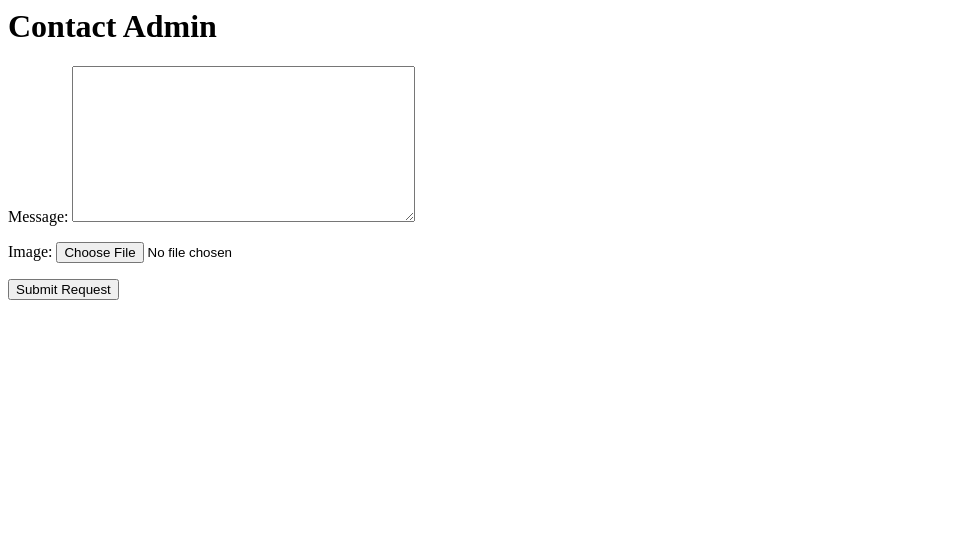
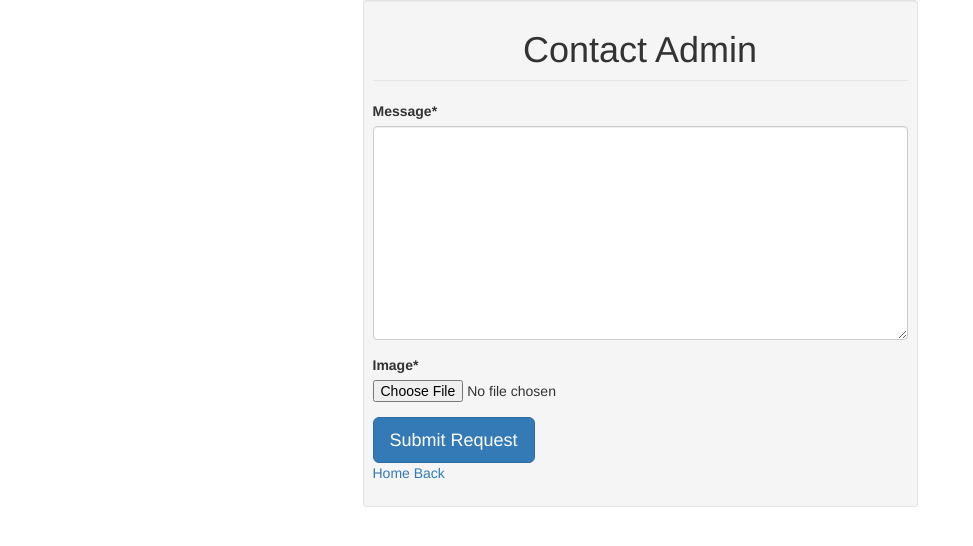
Before and after one commit to Simeonone/Precision-Farming-Support-System, a Django app: page /notifications/ in a window 1280 px wide. Shown: the top 546 px of the page, without its empty margins (0-973 px from the left). Run offline with Django 3.2, Linux system fonts and the light colour scheme; some libraries are stand-ins or nearby versions.

Commit message:
updated contact admin html form

```diff
--- a/version1/notifications/templates/notifications/notifications.html
+++ b/version1/notifications/templates/notifications/notifications.html
@@ -1,7 +1,24 @@
+<head>
+  <link href="//netdna.bootstrapcdn.com/bootstrap/3.1.0/css/bootstrap.min.css" rel="stylesheet" id="bootstrap-css">
+  <script src="//netdna.bootstrapcdn.com/bootstrap/3.1.0/js/bootstrap.min.js"></script>
+  <script src="//code.jquery.com/jquery-1.11.1.min.js"></script>
 
-<h1>Contact Admin</h1>
-<form method="post" enctype="multipart/form-data">
-  {% csrf_token %}
-  {{ form.as_p }}
-  <button type="submit">Submit Request</button>
-</form>
+
+</head>
+<div class="container">
+  <div class="row">
+    <div class="col-md-6 col-md-offset-3">
+      <div class="well well-sm">
+        {%load crispy_forms_tags %}
+        <legend class="text-center"><h1>Contact Admin</h1></legend>
+          <form method="post" enctype="multipart/form-data">
+            {% csrf_token %}
+            {{ form|crispy }}
+            <button type="submit" class="btn btn-primary btn-lg">Submit Request</button>
+            <p><a href="{% url 'blog-home' %}">Home</a>   <a href="{% url 'profile'%}">Back</a>
+            </p>
+          </form>
+      </div>
+    </div>
+  </div>
+</div>
```
